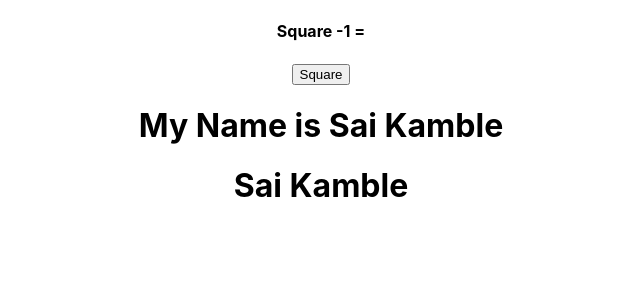
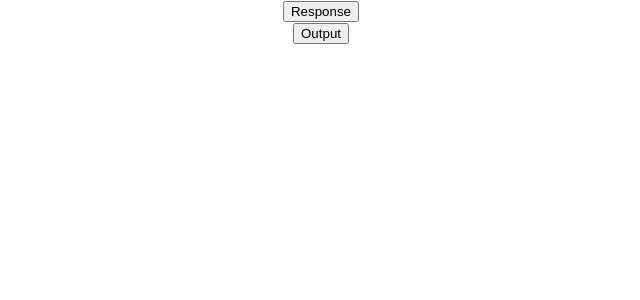
Before and after one commit to sidhod/React-Js-Practice, a React (Create React App) app: page / in a window 1280 px wide. Shown: the top 300 px of the page, without its empty margins (319-959 px from the left). Built offline with nearby package versions, Linux system fonts and the light colour scheme.

Commit message:
[Sidhodhan]Added:Examples Of Event Handling

```diff
--- a/src/App.js
+++ b/src/App.js
@@ -16,6 +16,9 @@ import Counter from './components/setState/Counter';
 import Square from './components/setState/setStateExample';
 import Destruture from './components/destructuring/destruturing';
 import DestrutureExample from './components/destructuring/exampleOfDes';
+import FunctionClick from './components/eventHandling/functionEventhandling';
+import FunctionClickExample from './components/eventHandling/functionEventHandlingExample';
+import ClassEventHandler from './components/eventHandling/classEventHandling';
 function App() {
   return (
     <div className="App">
@@ -53,9 +56,13 @@ function App() {
       {/* <Message />
       <GiveImage />
       <Counter /> */}
-      <Square />
+      {/* <Square />
       <Destruture FirstName="Sai" LastName="Kamble" />
-      <DestrutureExample FirstName="Sai" LastName="Kamble" />
+      <DestrutureExample FirstName="Sai" LastName="Kamble" /> */}
+      {/* <FunctionClick /> */}
+      <FunctionClickExample />
+      <ClassEventHandler />
+
     </div>
   );
 }
--- /dev/null
+++ b/src/components/eventHandling/classEventHandling.js
@@ -0,0 +1,13 @@
+import React, { Component } from 'react';
+
+class ClassEventHandler extends Component {
+    handler() {
+        console.log("click")
+    }
+    render() {
+        return (
+            <button onClick={this.handler}>Output</button>
+        )
+    }
+}
+export default ClassEventHandler;
--- /dev/null
+++ b/src/components/eventHandling/functionEventHandlingExample.js
@@ -0,0 +1,17 @@
+import React from 'react';
+function EventHandlingExample() {
+    console.log("Event is Call");
+}
+function FunctionClickExample() {
+
+    return (
+        <div>
+            <button onClick={EventHandlingExample}>Response</button>
+
+        </div>
+
+
+
+    )
+}
+export default FunctionClickExample
--- /dev/null
+++ b/src/components/eventHandling/functionEventhandling.js
@@ -0,0 +1,10 @@
+import React from 'react';
+function EventHandling() {
+    console.log("Click Button");
+}
+function FunctionClick() {
+    return (
+        <button onClick={EventHandling}>Click Here</button>
+    )
+}
+export default FunctionClick
```
